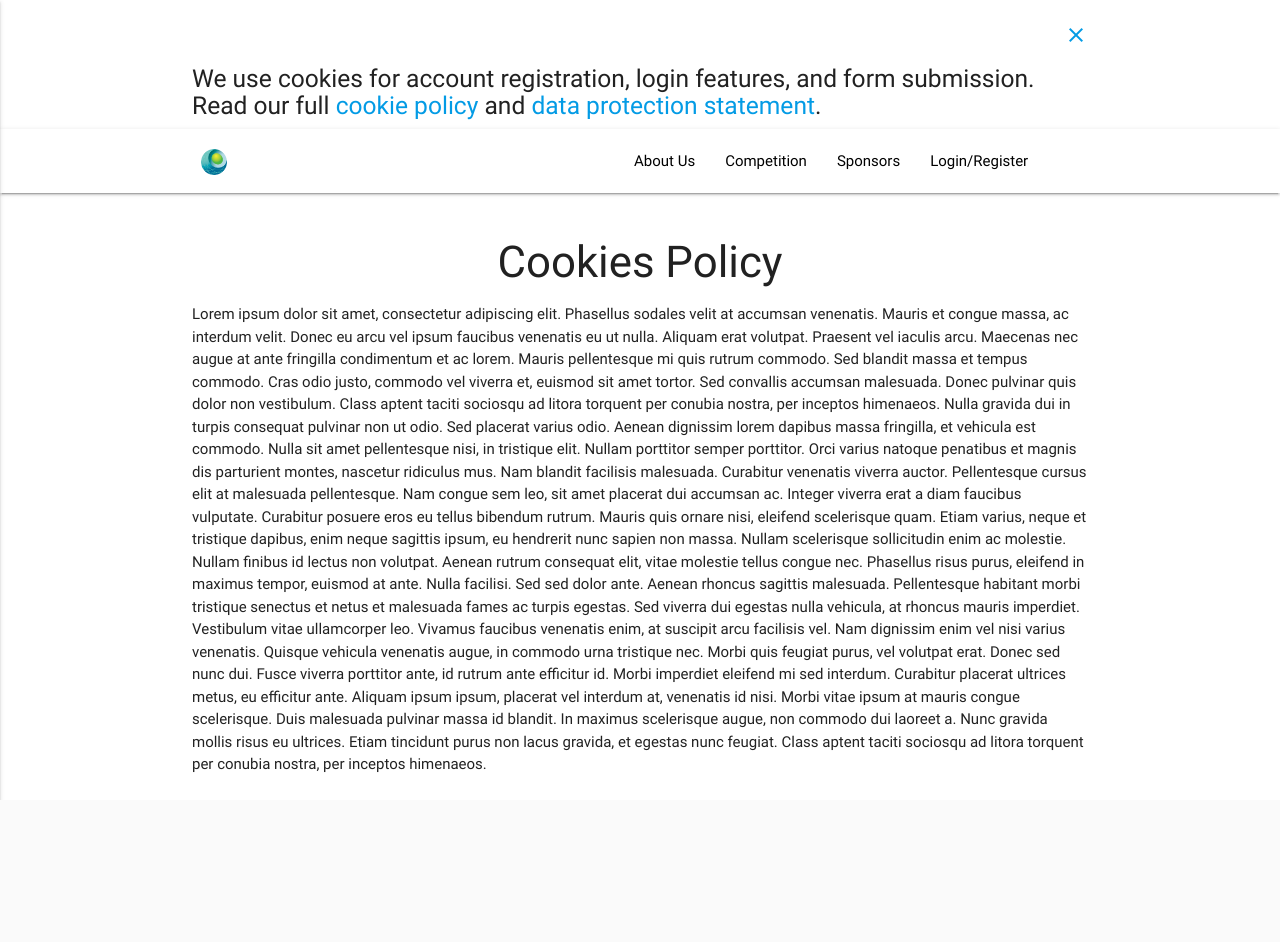
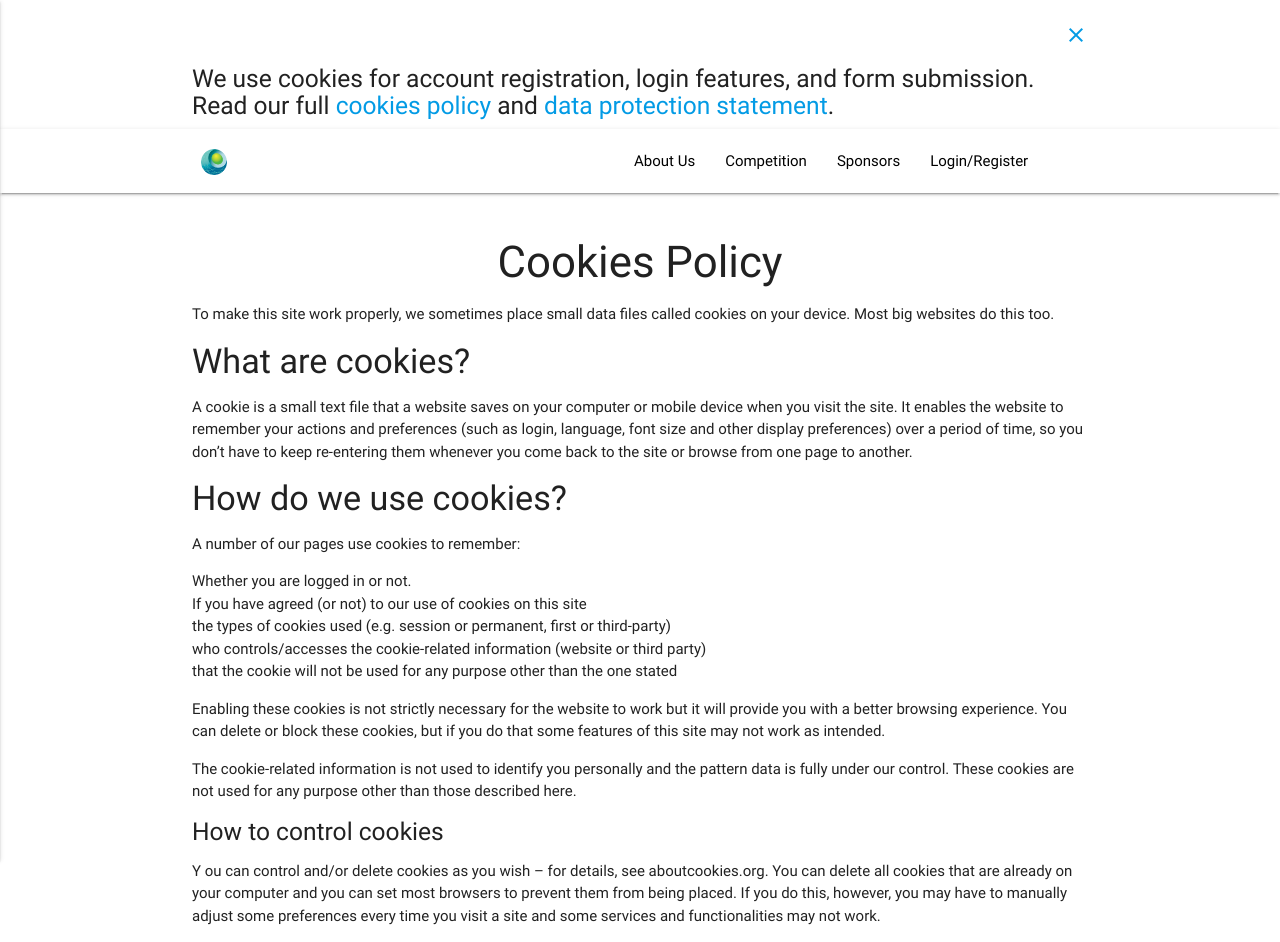
Before and after one commit to HassanBaker/ACM_WC, a Flask app: page /cookies-policy in a window 1280 px wide. Before the commit the page ends 800 px from the top, so only its background shows below. Run offline with Flask 2, Linux system fonts and the light colour scheme; parts of the project's set-up code (start-up, migrations or seed data) failed here and were passed over; some libraries are stand-ins or nearby versions.

Commit message:
cookies policy

```diff
--- a/templates/cookies_policy.html
+++ b/templates/cookies_policy.html
@@ -6,15 +6,44 @@
     <h3 class="center-align">Cookies Policy</h3>
 
     <section class="container">
-    Lorem ipsum dolor sit amet, consectetur adipiscing elit. Phasellus sodales velit at accumsan venenatis. Mauris et congue massa, ac interdum velit. Donec eu arcu vel ipsum faucibus venenatis eu ut nulla. Aliquam erat volutpat. Praesent vel iaculis arcu. Maecenas nec augue at ante fringilla condimentum et ac lorem. Mauris pellentesque mi quis rutrum commodo. Sed blandit massa et tempus commodo.
+        <p>
+            To make this site work properly, we sometimes place small data files called cookies on your device. Most big websites do this too.
+        </p>
+        <h4>What are cookies?</h4>
+        <p>
+            A cookie is a small text file that a website saves on your computer or mobile device when you visit the site. It enables the website to remember your actions and preferences (such as login, language, font size and other display preferences) over a period of time, so you don’t have to keep re-entering them whenever you come back to the site or browse from one page to another.
+        </p>
+        <h4>How do we use cookies?</h4>
+        <p>
+            A number of our pages use cookies to remember:
+        </p>
+            <ul>
+                <li>
+                    Whether you are logged in or not.
+                </li>
+                <li>
+                    If you have agreed (or not) to our use of cookies on this site
+                </li>
+                <li>
+                    the types of cookies used (e.g. session or permanent, first or third-party)
+                </li>
+                <li>
+                    who controls/accesses the cookie-related information (website or third party)
+                </li>
+                <li>
+                    that the cookie will not be used for any purpose other than the one stated
+                </li>
+            </ul>
 
-Cras odio justo, commodo vel viverra et, euismod sit amet tortor. Sed convallis accumsan malesuada. Donec pulvinar quis dolor non vestibulum. Class aptent taciti sociosqu ad litora torquent per conubia nostra, per inceptos himenaeos. Nulla gravida dui in turpis consequat pulvinar non ut odio. Sed placerat varius odio. Aenean dignissim lorem dapibus massa fringilla, et vehicula est commodo. Nulla sit amet pellentesque nisi, in tristique elit.
-
-Nullam porttitor semper porttitor. Orci varius natoque penatibus et magnis dis parturient montes, nascetur ridiculus mus. Nam blandit facilisis malesuada. Curabitur venenatis viverra auctor. Pellentesque cursus elit at malesuada pellentesque. Nam congue sem leo, sit amet placerat dui accumsan ac. Integer viverra erat a diam faucibus vulputate. Curabitur posuere eros eu tellus bibendum rutrum. Mauris quis ornare nisi, eleifend scelerisque quam. Etiam varius, neque et tristique dapibus, enim neque sagittis ipsum, eu hendrerit nunc sapien non massa.
-
-Nullam scelerisque sollicitudin enim ac molestie. Nullam finibus id lectus non volutpat. Aenean rutrum consequat elit, vitae molestie tellus congue nec. Phasellus risus purus, eleifend in maximus tempor, euismod at ante. Nulla facilisi. Sed sed dolor ante. Aenean rhoncus sagittis malesuada. Pellentesque habitant morbi tristique senectus et netus et malesuada fames ac turpis egestas. Sed viverra dui egestas nulla vehicula, at rhoncus mauris imperdiet.
-
-Vestibulum vitae ullamcorper leo. Vivamus faucibus venenatis enim, at suscipit arcu facilisis vel. Nam dignissim enim vel nisi varius venenatis. Quisque vehicula venenatis augue, in commodo urna tristique nec. Morbi quis feugiat purus, vel volutpat erat. Donec sed nunc dui. Fusce viverra porttitor ante, id rutrum ante efficitur id. Morbi imperdiet eleifend mi sed interdum. Curabitur placerat ultrices metus, eu efficitur ante. Aliquam ipsum ipsum, placerat vel interdum at, venenatis id nisi. Morbi vitae ipsum at mauris congue scelerisque. Duis malesuada pulvinar massa id blandit. In maximus scelerisque augue, non commodo dui laoreet a. Nunc gravida mollis risus eu ultrices. Etiam tincidunt purus non lacus gravida, et egestas nunc feugiat. Class aptent taciti sociosqu ad litora torquent per conubia nostra, per inceptos himenaeos.
+        <p>
+            Enabling these cookies is not strictly necessary for the website to work but it will provide you with a better browsing experience. You can delete or block these cookies, but if you do that some features of this site may not work as intended.
+        </p>
+        <p>
+            The cookie-related information is not used to identify you personally and the pattern data is fully under our control. These cookies are not used for any purpose other than those described here.
+        </p>
+        <h5>How to control cookies</h5>
+        <p>Y
+            ou can control and/or delete cookies as you wish – for details, see aboutcookies.org. You can delete all cookies that are already on your computer and you can set most browsers to prevent them from being placed. If you do this, however, you may have to manually adjust some preferences every time you visit a site and some services and functionalities may not work.
+        </p>
     </section>
-
 {% endblock %}
--- a/templates/skeleton.html
+++ b/templates/skeleton.html
@@ -32,7 +32,7 @@
         <br>
             <div class="right-align"><a href="/accept-policy"><i class="material-icons">close</i></a></div>
 
-            <h5>We use cookies for account registration, login features, and form submission. Read our full <a href="/cookies-policy">cookie policy</a> and
+            <h5>We use cookies for account registration, login features, and form submission. Read our full <a href="/cookies-policy">cookies policy</a> and
                 <a href="/data-protection">data protection statement</a>.</h5>
         </section>
         {% endif %}
```
